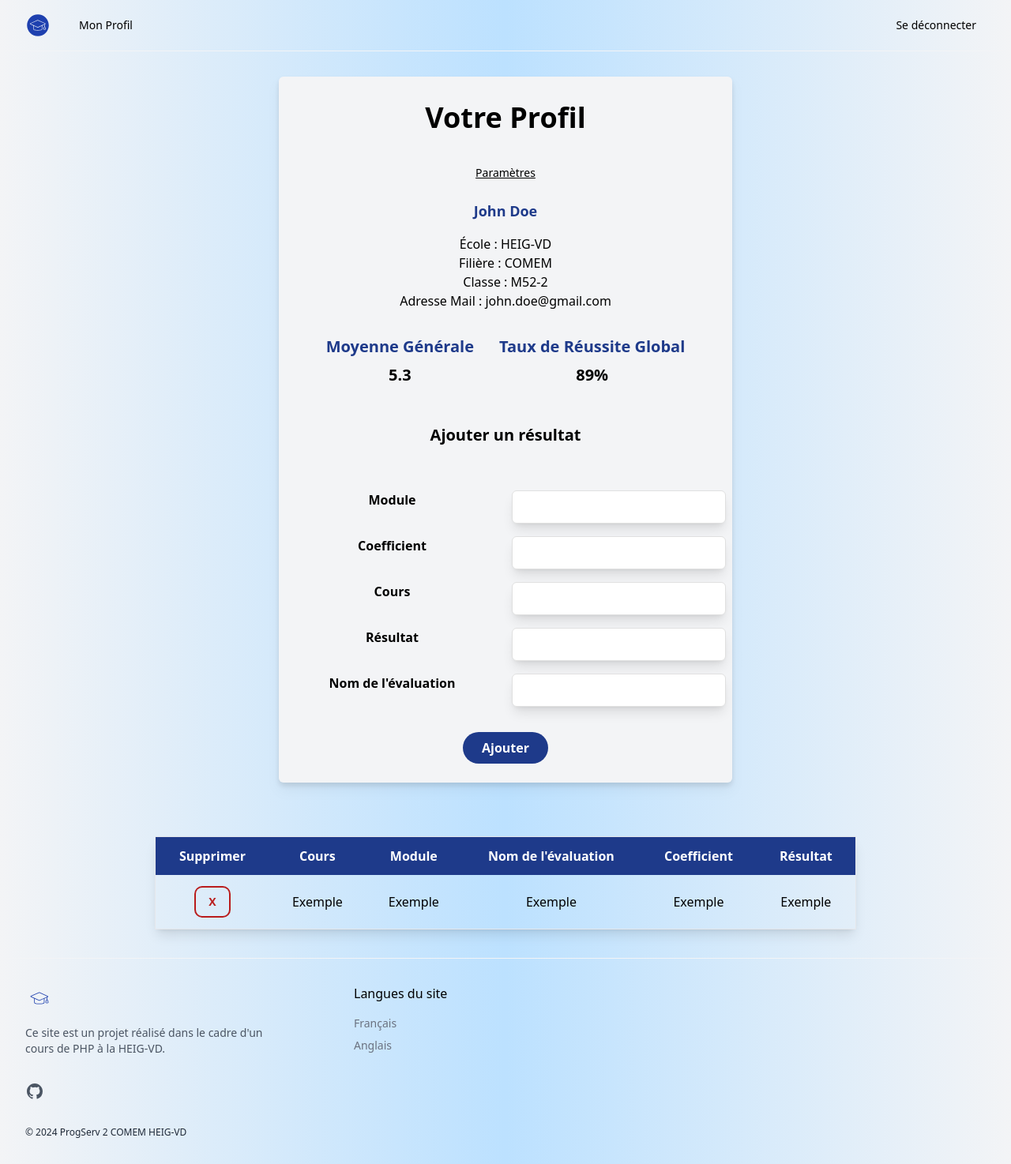
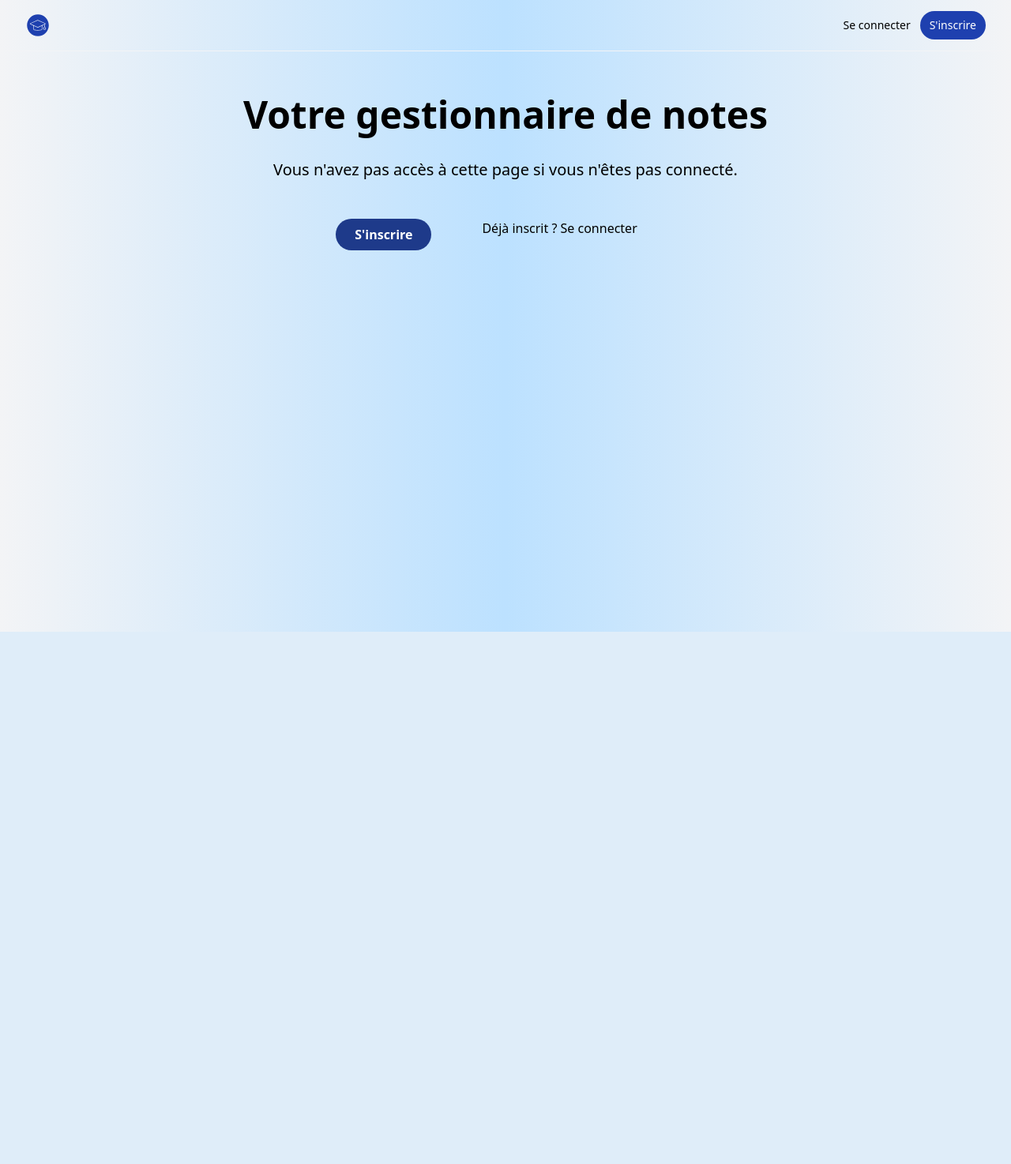
Before and after one commit to d-vale/GestionnaireNote-PHP, a PHP site: page /profil.php in a window 1280 px wide. Shown: the whole page at 79% size. After the commit the page ends 800 px from the top, so only its background shows below. Run offline with PHP 8.4, Linux system fonts and the light colour scheme.

Commit message:
Profile page protection based on login

```diff
--- a/about.php
+++ b/about.php
@@ -14,7 +14,6 @@
     <link href="styles/output.css" rel="stylesheet">
     <link rel="icon" type="image/x-icon" href="/assets/logo.svg">
     <title>Gestionnaire de notes</title>
-
 </head>
 
 <body class="flex flex-col min-h-screen divide-y divide-gray-100 ">
--- /dev/null
+++ b/assets/protected.php
@@ -0,0 +1,16 @@
+<?php
+//Vérifier si l'utilisateur est connecté et a accès à la page
+if (!isset($_SESSION['email'])) {
+    echo '
+    <br>
+    <h1 class="text-5xl mb-6 font-bold">Votre gestionnaire de notes</h1>
+    <p class="text-xl mb-12">Vous n&#39;avez pas accès à cette page si vous n&#39;êtes pas connecté.</p>
+    <div class="flex flex-col md:flex-row gap-4">
+    <a href="./inscription.php"
+        class="mt-4 mb-4 block py-2 px-6 rounded-full hover:bg-black bg-blue-900 text-md text-white font-bold">S&#39;inscrire</a>
+    <a href="./connection.php"
+        class="text-black py-4 px-12 rounded-full hover:text-blue-900">Déjà inscrit ? Se
+        connecter</a>
+</div>';
+    exit;
+}
--- a/index.php
+++ b/index.php
@@ -7,7 +7,6 @@
     <link href="styles/output.css" rel="stylesheet">
     <link rel="icon" type="image/x-icon" href="/assets/logo.svg">
     <title>Gestionnaire de notes</title>
-
 </head>
 
 <body class="flex flex-col min-h-screen divide-y divide-gray-100 ">
--- a/profil.php
+++ b/profil.php
@@ -1,10 +1,4 @@
-<?php
-
-//Insertion du code php
-
-?>
-
-<!doctype html>
+<!Doctype html>
 <html lang="fr">
 
 <head>
@@ -20,10 +14,11 @@
     <header class="bg-gradient-to-r from-gray-100 via-[#bce1ff] to-gray-100">
         <nav class="mx-auto max-w-7xl px-2 sm:px-6 lg:px-8">
             <div class="relative flex h-16 items-center justify-between">
+
                 <!-- Version mobile -->
                 <div class="absolute inset-y-0 left-0 flex items-center sm:hidden">
                     <button id="menu-btn" type="button"
-                        class="inline-flex items-center justify-center rounded-md p-2 text-gray-400 hover:bg-gray-700 hover:text-white focus:outline-none focus:ring-2 focus:ring-inset focus:ring-white">
+                        class="inline-flex items-center justify-center p-2 rounded-md text-gray-400 hover:bg-gray-700 hover:text-white focus:outline-none focus:ring-2 focus:ring-inset focus:ring-white">
                         <svg class="h-6 w-6" fill="none" viewBox="0 0 24 24" stroke-width="1.5" stroke="currentColor"
                             aria-hidden="true">
                             <path stroke-linecap="round" stroke-linejoin="round"
@@ -34,39 +29,70 @@
 
                 <!-- Logo et liens -->
                 <div class="flex flex-1 items-center justify-center sm:items-stretch sm:justify-start">
-                    <div class="hidden shrink-0 items-center sm:flex">
+                    <div class="hidden sm:flex shrink-0 items-center">
                         <a href="./">
-                            <img class="h-8 w-auto" src="./assets/logo.svg" alt="Logo de notre projet" />
+                            <img class="h-8 w-auto" src="./assets/logo.svg" alt="Logo de notre projet">
                         </a>
                     </div>
                     <div class="hidden sm:ml-6 sm:block">
-                        <div class="flex space-x-4">
-                            <a href="./profil.php"
-                                class="rounded-md px-3 py-2 text-sm font-medium hover:text-blue-900">Mon Profil</a>
-                        </div>
+                        <?php
+                        //Vérifier si l'utilisateur est connecté et a accès à la page
+                        session_start();
+
+                        if (!isset($_SESSION['email'])) {
+                            echo '';
+                        } else {
+                            echo '<div class="flex space-x-4">
+                            <a href="./profil.php" class="font-medium rounded-md px-3 py-2 text-sm hover:text-blue-900">Mon Profil</a>
+                        </div>';
+                        }
+                        ?>
                     </div>
                 </div>
 
+
                 <!-- Boutons à droite -->
-                <div class="absolute inset-y-0 right-0 flex items-center pr-2 sm:static sm:inset-auto sm:ml-6 sm:pr-0">
+                <?php
+                //Vérifier si l'utilisateur est connecté et a accès à la page
+                if (!isset($_SESSION['email'])) {
+                    echo '<div class="absolute inset-y-0 right-0 flex items-center pr-2 sm:static sm:inset-auto sm:ml-6 sm:pr-0">
+                    <a href="./connection.php"
+                        class="rounded-md px-3 py-2 text-sm font-medium text-black hover:text-blue-900">Se connecter</a>
+                    <a href="./inscription.php"
+                        class="rounded-full -md bg-blue-800 hover:bg-blue-900 px-3 py-2 text-sm font-medium text-white">S&#39;inscrire</a>
+                </div>';
+                } else {
+                    echo '<div class="absolute inset-y-0 right-0 flex items-center pr-2 sm:static sm:inset-auto sm:ml-6 sm:pr-0">
                     <a href="logout.php"
                         class="rounded-md px-3 py-2 text-sm font-medium text-black hover:text-blue-900">Se
                         déconnecter</a>
-                </div>
+                </div>';
+                }
+                ?>
             </div>
         </nav>
 
         <!-- Menu Mobile  -->
-        <div id="mobile-menu" class="hidden sm:hidden">
-            <div class="space-y-1 px-2 pb-3 pt-2">
-                <a href="./profil.php" class="rounded-md px-3 py-2 text-sm font-medium hover:text-blue-900">Mon
-                    Profil</a>
+        <?php
+        if (!isset($_SESSION['email'])) {
+            echo '';
+        } else {
+            echo '<div id="mobile-menu" class="sm:hidden hidden">
+            <div class="space-y-1 px-2 pt-2 pb-3">
+                <a href="./profil.php" class="font-medium rounded-md px-3 py-2 text-sm hover:text-blue-900">Mon Profil</a>
             </div>
-        </div>
+        </div>';
+        }
+        ?>
     </header>
 
     <main
         class="items-center space-y-8 flex flex-grow flex-col bg-gradient-to-r from-gray-100 via-[#bce1ff] to-gray-100">
+        <!-- Protéction pour la page profil si l'utilisateur est login -->
+        <?php
+        require_once 'assets/protected.php';
+
+        ?>
         <div class="mt-8 pt-8 bg-gray-100 rounded-md drop-shadow-lg">
             <h1 class="text-4xl font-bold text-center ">Votre Profil</h1>
             <div id="profil" class="p-8 flex flex-col items-center gap-8 m-2">
```
Lines whose indentation alone changed are shown as unchanged.
